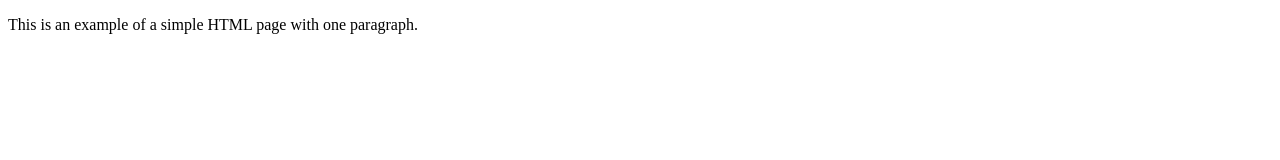
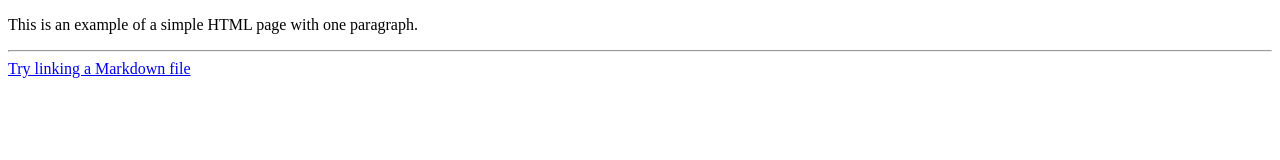
Before and after one commit to MaxMeier20/MyGitNotes, a plain HTML site: page index.html in a window 1280 px wide. Drawn offline with Linux system fonts and the light colour scheme.

Commit message:
Update index.html

```diff
--- a/index.html
+++ b/index.html
@@ -5,5 +5,7 @@
     </head>
     <body>
         <p>This is an example of a simple HTML page with one paragraph.</p>
+        <hr>
+        <a href="https://maxmeier20.github.io/MyGitNotes/toc.md">Try linking a Markdown file</a>
     </body>
 </html>
```
